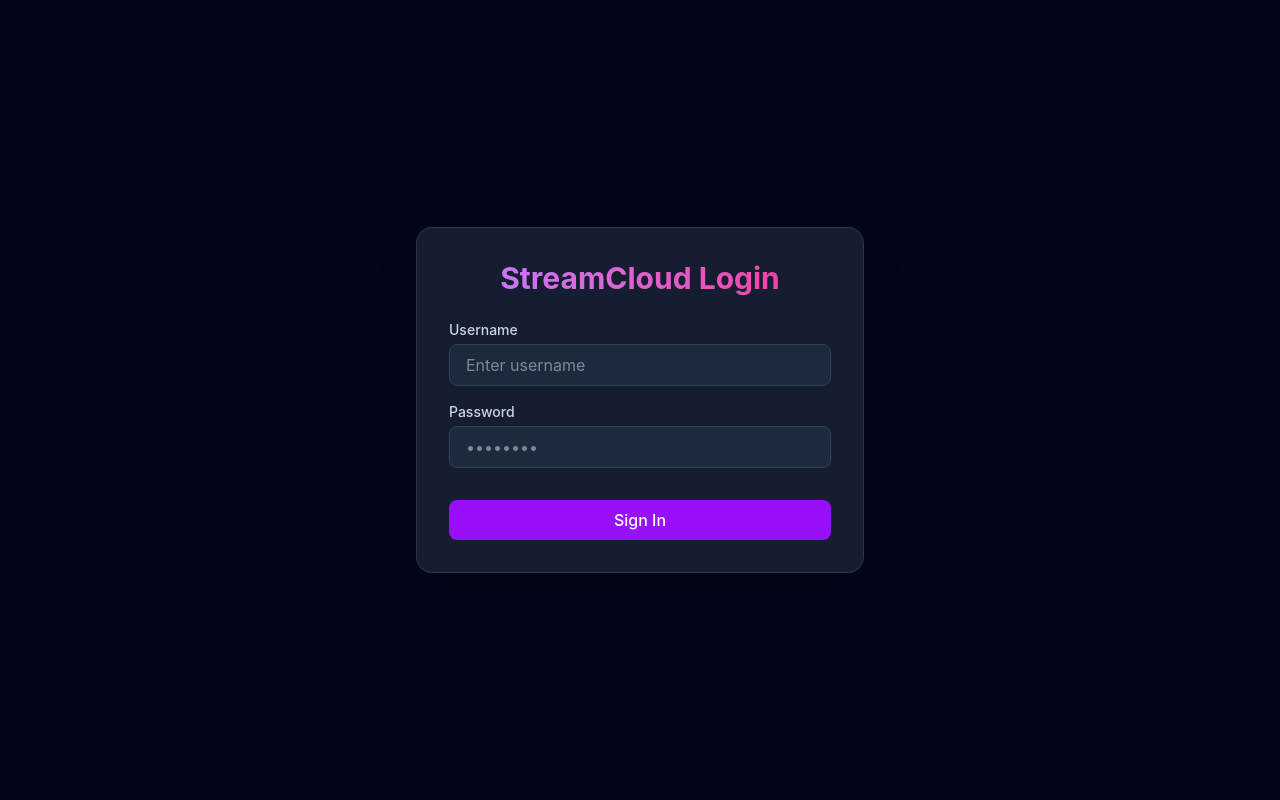
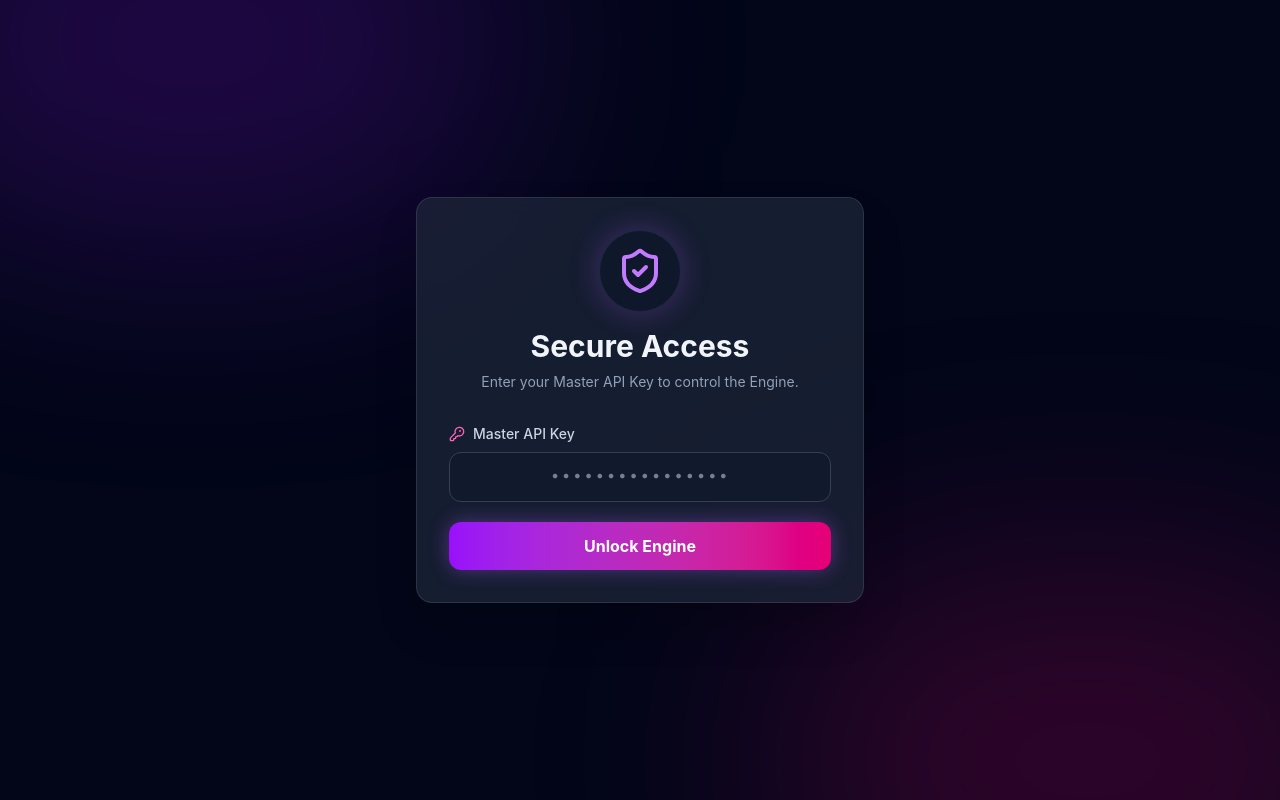
Before and after one commit to tahirakuy44/youtube-live-automation, a React (Vite) app: page /login in a window 1280 px wide. Built offline with nearby package versions, Linux system fonts and the light colour scheme.

Commit message:
feat: Implement Master API Key Headless Security Architecture

```diff
--- a/server.js
+++ b/server.js
@@ -119,7 +119,23 @@ const storage = multer.diskStorage({
 const upload = multer({ storage: storage });
 
 // Provide static access to uploaded files
-app.use('/uploads', express.static(uploadDir));
+app.use('/uploads', express.static(path.join(process.cwd(), 'uploads')));
+
+// [API SECURITY MIDDLEWARE]
+// Melindungi seluruh akses ke /api agar hanya bisa diakses menggunakan Master API Key
+app.use('/api', (req, res, next) => {
+  // Pengecualian: Google Callback tidak menggunakan API Key
+  if (req.path === '/auth/youtube/callback') return next();
+
+  const apiKey = process.env.API_KEY || 'kunci_rahasia_admin_123';
+  const authHeader = req.headers['authorization'];
+  const providedKey = authHeader ? authHeader.split(' ')[1] : req.headers['x-api-key'];
+
+  if (!providedKey || providedKey !== apiKey) {
+    return res.status(401).json({ error: 'Unauthorized: Invalid or missing Master API Key' });
+  }
+  next();
+});
 
 // --- API ENDPOINTS ---
 
--- a/src/App.jsx
+++ b/src/App.jsx
@@ -8,6 +8,14 @@ import Media from './pages/Media';
 import Accounts from './pages/Accounts';
 import Logs from './pages/Logs';
 
+const ProtectedRoute = ({ children }) => {
+  const apiKey = localStorage.getItem('api_key');
+  if (!apiKey) {
+    return <Navigate to="/login" replace />;
+  }
+  return children;
+};
+
 function App() {
   return (
     <BrowserRouter>
@@ -15,7 +23,11 @@ function App() {
         <Route path="/login" element={<Login />} />
 
         {/* Protected Dashboard Routes */}
-        <Route path="/" element={<Layout />}>
+        <Route path="/" element={
+          <ProtectedRoute>
+            <Layout />
+          </ProtectedRoute>
+        }>
           <Route index element={<Navigate to="/monitoring" replace />} />
           <Route path="monitoring" element={<Monitoring />} />
           <Route path="schedule" element={<Schedule />} />
--- a/src/pages/Accounts.jsx
+++ b/src/pages/Accounts.jsx
@@ -1,5 +1,6 @@
 import { useState, useEffect } from 'react';
 import { MonitorPlay, Plus, Trash2, CheckCircle2, RefreshCw } from 'lucide-react';
+import { apiFetch } from '../utils/api';
 import { ConfirmModal, AlertModal } from '../components/Modal';
 
 export default function Accounts() {
@@ -11,8 +12,8 @@ export default function Accounts() {
   const [alertModal, setAlertModal] = useState({ isOpen: false, title: '', message: '' });
   const [connectModal, setConnectModal] = useState({ isOpen: false, clientId: '', clientSecret: '' });
 
-  const fetchAccounts = () => {
-    fetch('/api/accounts')
+  const apiFetchAccounts = () => {
+    apiFetch('/api/accounts')
       .then(data => {
         if (Array.isArray(data)) {
           setAccounts(data);
@@ -29,7 +30,7 @@ export default function Accounts() {
   };
 
   useEffect(() => {
-    fetchAccounts();
+    apiFetchAccounts();
   }, []);
 
   const handleConnectDynamic = async (e) => {
@@ -40,7 +41,7 @@ export default function Accounts() {
     }
 
     try {
-      const res = await fetch('/api/auth/youtube/url', {
+      const res = await apiFetch('/api/auth/youtube/url', {
         method: 'POST',
         headers: { 'Content-Type': 'application/json' },
         body: JSON.stringify({
--- a/src/pages/Login.jsx
+++ b/src/pages/Login.jsx
@@ -1,32 +1,96 @@
+import { useState } from 'react';
+import { useNavigate } from 'react-router-dom';
+import { KeyRound, ShieldCheck } from 'lucide-react';
+
 export default function Login() {
+  const [apiKey, setApiKey] = useState('');
+  const [error, setError] = useState('');
+  const [isLoading, setIsLoading] = useState(false);
+  const navigate = useNavigate();
+
+  const handleLogin = async (e) => {
+    e.preventDefault();
+    if (!apiKey.trim()) {
+      setError('Master API Key is required');
+      return;
+    }
+
+    setIsLoading(true);
+    setError('');
+
+    try {
+      // Test the API key by fetching a lightweight endpoint
+      const res = await fetch('/api/stats', {
+        headers: {
+          'Authorization': `Bearer ${apiKey.trim()}`
+        }
+      });
+
+      if (res.ok) {
+        // Save to localStorage and redirect
+        localStorage.setItem('api_key', apiKey.trim());
+        navigate('/monitoring');
+      } else {
+        setError('Invalid Master API Key. Access Denied.');
+      }
+    } catch (err) {
+      setError('Network error or server is down. ' + err.message);
+    }
+
+    setIsLoading(false);
+  };
+
   return (
-    <div className="flex items-center justify-center h-screen bg-slate-950">
-      <div className="glass-panel p-8 rounded-2xl w-full max-w-md shadow-2xl">
-        <h1 className="text-3xl font-bold bg-gradient-to-r from-purple-400 to-pink-500 bg-clip-text text-transparent mb-6 text-center">
-          StreamCloud Login
+    <div className="flex flex-col items-center justify-center h-screen bg-slate-950 relative overflow-hidden">
+      {/* Decorative Background Glows */}
+      <div className="absolute top-[-20%] left-[-10%] w-[50%] h-[50%] bg-purple-600/20 blur-[120px] rounded-full pointer-events-none"></div>
+      <div className="absolute bottom-[-20%] right-[-10%] w-[50%] h-[50%] bg-pink-600/20 blur-[120px] rounded-full pointer-events-none"></div>
+
+      <div className="glass-panel p-8 rounded-2xl w-full max-w-md shadow-2xl relative z-10 animate-in zoom-in-95 duration-500">
+        <div className="flex justify-center mb-4">
+          <div className="p-4 bg-slate-900 rounded-full border border-slate-800 shadow-[0_0_30px_rgba(168,85,247,0.3)]">
+            <ShieldCheck size={48} className="text-purple-400" />
+          </div>
+        </div>
+
+        <h1 className="text-3xl font-bold text-slate-100 mb-2 text-center">
+          Secure Access
         </h1>
-        <form className="space-y-4">
+        <p className="text-slate-400 text-center text-sm mb-8">
+          Enter your Master API Key to control the Engine.
+        </p>
+
+        <form onSubmit={handleLogin} className="space-y-5">
           <div>
-            <label className="block text-sm font-medium text-slate-300 mb-1">Username</label>
+            <label className="text-sm font-medium text-slate-300 mb-2 flex items-center gap-2">
+              <KeyRound size={16} className="text-pink-400" /> Master API Key
+            </label>
             <input
-              type="text"
-              className="w-full bg-slate-800 border border-slate-700 rounded-lg px-4 py-2 text-slate-200 focus:outline-none focus:border-purple-500 transition-colors"
-              placeholder="Enter username"
+              type="password"
+              value={apiKey}
+              onChange={(e) => setApiKey(e.target.value)}
+              className="w-full bg-slate-900/50 border border-slate-700 rounded-xl px-4 py-3 text-slate-200 focus:outline-none focus:border-purple-500 focus:ring-1 focus:ring-purple-500 transition-all text-center tracking-widest font-mono"
+              placeholder="••••••••••••••••"
+              disabled={isLoading}
             />
           </div>
-          <div>
-            <label className="block text-sm font-medium text-slate-300 mb-1">Password</label>
-            <input
-              type="password"
-              className="w-full bg-slate-800 border border-slate-700 rounded-lg px-4 py-2 text-slate-200 focus:outline-none focus:border-purple-500 transition-colors"
-              placeholder="••••••••"
-            />
-          </div>
+
+          {error && (
+            <div className="bg-red-500/10 border border-red-500/20 text-red-400 text-sm p-3 rounded-lg text-center animate-in fade-in">
+              {error}
+            </div>
+          )}
+
           <button
-            type="button"
-            className="w-full bg-purple-600 hover:bg-purple-700 text-white font-medium py-2 rounded-lg transition-colors mt-4"
+            type="submit"
+            disabled={isLoading}
+            className="w-full bg-gradient-to-r from-purple-600 to-pink-600 hover:from-purple-500 hover:to-pink-500 text-white font-bold py-3 rounded-xl transition-all shadow-[0_0_20px_rgba(168,85,247,0.4)] hover:shadow-[0_0_30px_rgba(168,85,247,0.6)] disabled:opacity-50 disabled:cursor-not-allowed flex justify-center items-center gap-2"
           >
-            Sign In
+            {isLoading ? (
+              <span className="animate-pulse">Verifying...</span>
+            ) : (
+              'Unlock Engine'
+            )}
           </button>
         </form>
       </div>
--- a/src/pages/Media.jsx
+++ b/src/pages/Media.jsx
@@ -69,6 +69,8 @@ export default function Media() {
 
       const xhr = new XMLHttpRequest();
       xhr.open('POST', '/api/upload', true);
+      const apiKey = localStorage.getItem('api_key');
+      if (apiKey) xhr.setRequestHeader('Authorization', `Bearer ${apiKey}`);
 
       xhr.upload.onprogress = (e) => {
         if (e.lengthComputable) {
--- a/src/pages/Monitoring.jsx
+++ b/src/pages/Monitoring.jsx
@@ -1,5 +1,6 @@
 import { useState, useEffect } from 'react';
 import { Activity, Server, Cpu, HardDrive, Clock, StopCircle, RefreshCw, CheckCircle2, AlertCircle, Database } from 'lucide-react';
+import { apiFetch } from '../utils/api';
 import { ConfirmModal, AlertModal } from '../components/Modal';
 
 export default function Monitoring() {
@@ -15,8 +16,8 @@ export default function Monitoring() {
     if (showIndicator) setIsRefreshing(true);
     try {
       const [statsRes, schedRes] = await Promise.all([
-        fetch('/api/stats'),
-        fetch('/api/schedules')
+        apiFetch('/api/stats'),
+        apiFetch('/api/schedules')
       ]);
       const statsData = await statsRes.json();
       const schedData = await schedRes.json();
@@ -24,7 +25,7 @@ export default function Monitoring() {
       if(statsData.cpu) setStats(statsData);
       if(Array.isArray(schedData)) setSchedules(schedData);
     } catch (error) {
-      console.error('Failed to fetch monitoring data', error);
+      console.error('Failed to apiFetch monitoring data', error);
     }
     if (showIndicator) setIsRefreshing(false);
   };
--- a/src/pages/Schedule.jsx
+++ b/src/pages/Schedule.jsx
@@ -5,9 +5,9 @@ import {
 } from 'date-fns';
 import {
   ChevronLeft, ChevronRight, Calendar as CalendarIcon,
-  Clock, Video, User, Settings, X, Trash2, Tag, FileText, Globe,
-  Image as ImageIcon
+  Clock, Video, User, Plus, Trash2, Edit, Play, Square, Settings, Upload, Image as ImageIcon
 } from 'lucide-react';
+import { apiFetch } from '../utils/api';
 import { ConfirmModal, AlertModal } from '../components/Modal';
 
 export default function Schedule() {
@@ -26,22 +26,22 @@ export default function Schedule() {
   const [accounts, setAccounts] = useState([]);
 
   useEffect(() => {
-    fetch('/api/schedules')
+    apiFetch('/api/schedules')
       .then(res => res.json())
       .then(data => setSchedules(Array.isArray(data) ? data : []))
       .catch(console.error);
 
-    fetch('/api/playlists')
+    apiFetch('/api/playlists')
       .then(res => res.json())
       .then(data => setSavedPlaylists(Array.isArray(data) ? data : []))
       .catch(console.error);
 
-    fetch('/api/files')
+    apiFetch('/api/files')
       .then(res => res.json())
       .then(data => setImages(Array.isArray(data) ? data.filter(f => f.type === 'image') : []))
       .catch(console.error);
 
-    fetch('/api/accounts')
+    apiFetch('/api/accounts')
       .then(res => res.json())
       .then(data => setAccounts(Array.isArray(data) ? data : []))
       .catch(console.error);
@@ -205,7 +205,7 @@ export default function Schedule() {
 
     const payload = editingId ? { ...formData, id: editingId } : { ...formData, id: 'sch_' + Date.now() };
 
-    fetch('/api/schedules', {
+    apiFetch('/api/schedules', {
       method: 'POST',
       headers: { 'Content-Type': 'application/json' },
       body: JSON.stringify(payload)
--- /dev/null
+++ b/src/utils/api.js
@@ -0,0 +1,24 @@
+export const apiFetch = async (url, options = {}) => {
+  const apiKey = localStorage.getItem('api_key');
+
+  const headers = {
+    ...options.headers,
+  };
+
+  if (apiKey) {
+    headers['Authorization'] = `Bearer ${apiKey}`;
+  }
+
+  const response = await fetch(url, {
+    ...options,
+    headers
+  });
+
+  if (response.status === 401) {
+    localStorage.removeItem('api_key');
+    window.location.href = '/login';
+    throw new Error('Unauthorized Access. Please login.');
+  }
+
+  return response;
+};
```
